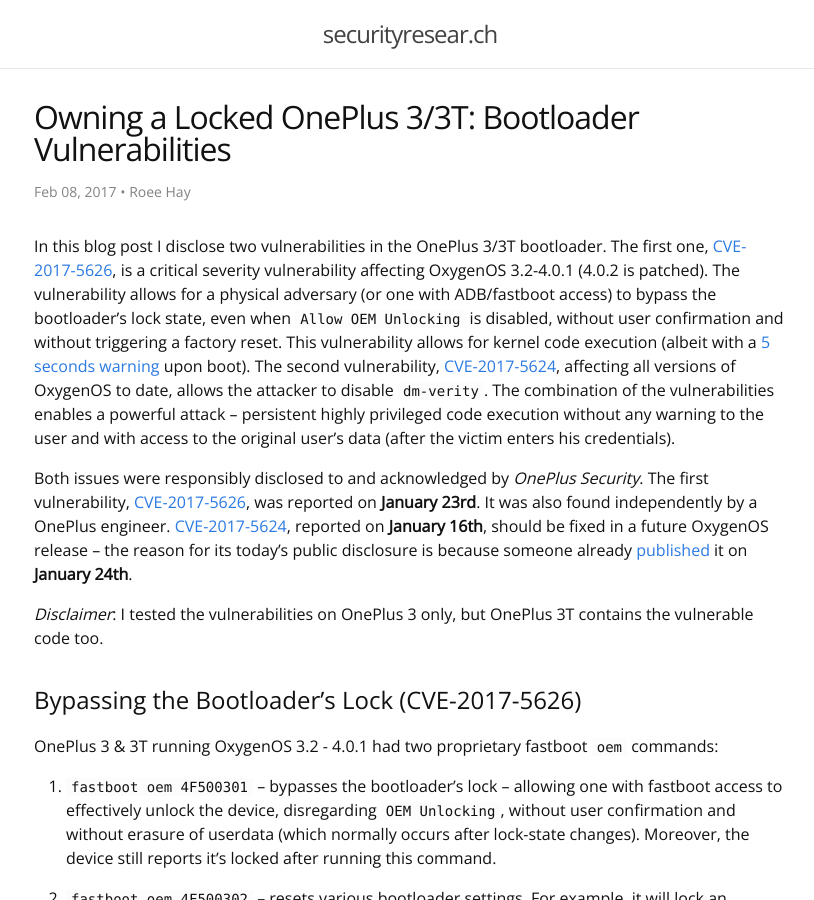
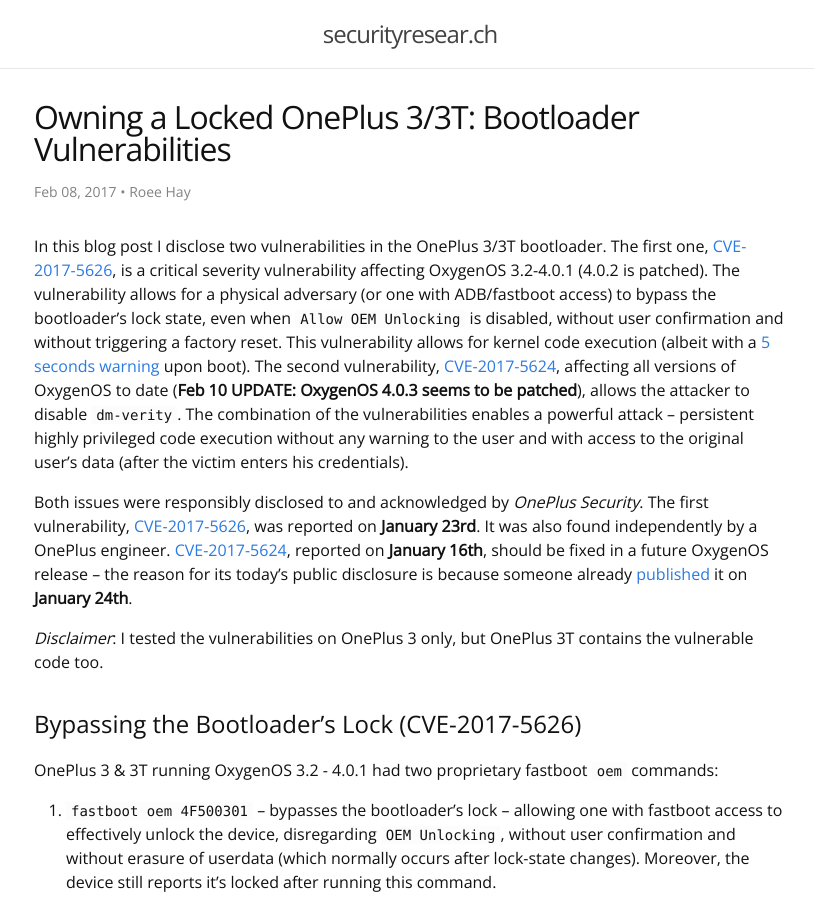
Before and after one commit to roeeh/roeeh.github.io, a Jekyll site: the page built from _posts/2017-02-08-oneplus3-bootloader-vulns.md, in a window 1280 px wide and 900 px high. Shown: the whole window, without its empty margins (230-1044 px from the left). Built offline with Jekyll 4.4.1, drawn with Linux system fonts in a browser that asks for light colours; comment, search, counter and statistics services are not loaded.

Commit message:
4.0.3 patch update

```diff
--- a/_posts/2017-02-08-oneplus3-bootloader-vulns.md
+++ b/_posts/2017-02-08-oneplus3-bootloader-vulns.md
@@ -7,7 +7,7 @@ tags: OnePlus3 OnePlus3T Vulnerability Bootloader 4F500301 4F500302 dm-verity di
 description: '2 vulnerabilities in OnePlus 3/3T bootloader. CVE-2017-5626: Bypassing its lock state (fastboot oem 4F500301). CVE-2017-5624: Disabling dm-verity (fastboot oem disable_dm_verity).'
 ---
 
-In this blog post I disclose two vulnerabilities in the OnePlus 3/3T bootloader. The first one, [CVE-2017-5626], is a critical severity vulnerability affecting OxygenOS 3.2-4.0.1 (4.0.2 is patched). The vulnerability allows for a physical adversary (or one with ADB/fastboot access) to bypass the bootloader's lock state, even when `Allow OEM Unlocking` is disabled, without user confirmation and without triggering a factory reset. This vulnerability allows for kernel code execution (albeit with a [5 seconds warning](#exploiting-cve-2017-5626-for-kernel-code-execution) upon boot). The second vulnerability, [CVE-2017-5624], affecting all versions of OxygenOS to date, allows the attacker to disable `dm-verity`. The combination of the vulnerabilities enables a powerful attack -- persistent highly privileged code execution without any warning to the user and with access to the original user's data (after the victim enters his credentials).
+In this blog post I disclose two vulnerabilities in the OnePlus 3/3T bootloader. The first one, [CVE-2017-5626], is a critical severity vulnerability affecting OxygenOS 3.2-4.0.1 (4.0.2 is patched). The vulnerability allows for a physical adversary (or one with ADB/fastboot access) to bypass the bootloader's lock state, even when `Allow OEM Unlocking` is disabled, without user confirmation and without triggering a factory reset. This vulnerability allows for kernel code execution (albeit with a [5 seconds warning](#exploiting-cve-2017-5626-for-kernel-code-execution) upon boot). The second vulnerability, [CVE-2017-5624], affecting all versions of OxygenOS to date (**Feb 10 UPDATE: OxygenOS 4.0.3 seems to be patched**), allows the attacker to disable `dm-verity`. The combination of the vulnerabilities enables a powerful attack -- persistent highly privileged code execution without any warning to the user and with access to the original user's data (after the victim enters his credentials).
 
 
 Both issues were responsibly disclosed to and acknowledged by *OnePlus Security*. The first vulnerability, [CVE-2017-5626], was reported on **January 23rd**. It was also found independently by a OnePlus engineer. [CVE-2017-5624], reported on **January 16th**, should be fixed in a future OxygenOS release -- the reason for its today's public disclosure is because someone already [published](https://forum.xda-developers.com/oneplus-3/how-to/fix-easy-method-removing-dm-verity-t3544339) it on **January 24th**.
```
